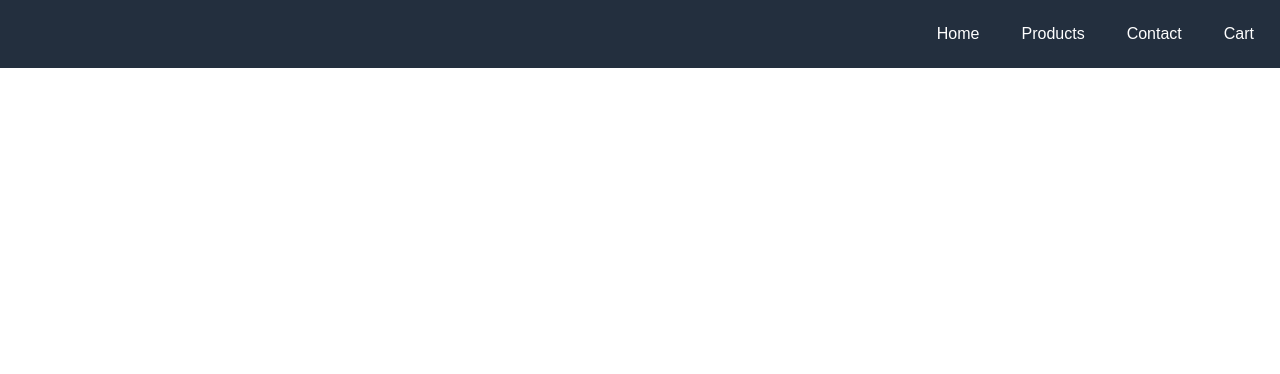
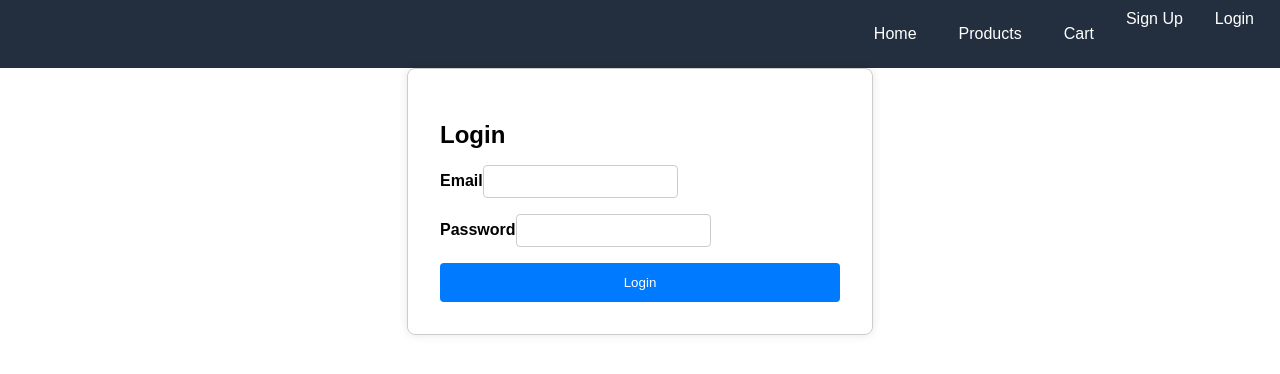
Before and after one commit to mayurpatle/S-MART-ReactJs-, a React (Create React App) app: page /login in a window 1280 px wide. Shown: the top 374 px of the page. Built offline with nearby package versions, Linux system fonts and the light colour scheme; no server answers.

Commit message:
added auth

```diff
--- a/package.json
+++ b/package.json
@@ -8,6 +8,7 @@
     "@testing-library/react": "^13.4.0",
     "@testing-library/user-event": "^13.5.0",
     "cra-template": "1.2.0",
+    "firebase": "^10.12.3",
     "react": "^18.3.1",
     "react-dom": "^18.3.1",
     "react-router-dom": "^6.24.1",
--- a/src/App.js
+++ b/src/App.js
@@ -9,6 +9,9 @@ import ShoppingCartProvider from "./ShoppingCartContext";
 import ShoppingCart from "./components/ShoppingCart";
 import Checkout from "./Checkout";
 import OrderPlaced from "./pages/OrderPlaced";
+import SignUp from "./pages/SignUp";
+import Login from "./pages/Login";
+import { AuthProvider } from "./AuthContext";
 function App() {
   const [cartItems, setCartItems] = React.useState([]);
 
@@ -17,18 +20,25 @@ function App() {
   };
 
   return (
+    <AuthProvider>
       <ShoppingCartProvider>
         <Navbar />
         <Routes>
           <Route path="/" element={<Home />} />
           <Route path="/products" element={<Products />} />
           <Route path="/products/:productId" element={<ProductDetail />} />
-        <Route path="/checkout" element={<Checkout cartItems={cartItems} />} />
+          <Route
+            path="/checkout"
+            element={<Checkout cartItems={cartItems} />}
+          />
           <Route path="/cart" element={<ShoppingCart />} />
           <Route path="/orderplaced" element={<OrderPlaced />} />{" "}
           {/* Add route for OrderPlaced */}
+          <Route path="/signup" element={<SignUp />} />
+          <Route path="/login" element={<Login />} />
         </Routes>
       </ShoppingCartProvider>
+    </AuthProvider>
   );
 }
 
--- /dev/null
+++ b/src/AuthContext.js
@@ -0,0 +1,23 @@
+import React, { createContext, useState, useEffect } from "react";
+import { onAuthStateChanged } from "firebase/auth";
+import { auth } from "./firebase";
+
+export const AuthContext = createContext();
+
+export const AuthProvider = ({ children }) => {
+  const [currentUser, setCurrentUser] = useState(null);
+
+  useEffect(() => {
+    const unsubscribe = onAuthStateChanged(auth, (user) => {
+      setCurrentUser(user);
+    });
+
+    return () => unsubscribe();
+  }, []);
+
+  return (
+    <AuthContext.Provider value={{ currentUser }}>
+      {children}
+    </AuthContext.Provider>
+  );
+};
--- a/src/components/Navbar.jsx
+++ b/src/components/Navbar.jsx
@@ -1,22 +1,38 @@
-import React from 'react'
-import { Link } from 'react-router-dom'
-import styles  from '../styles/Navbar.module.css'
+import React, { useContext } from "react";
+import { Link } from "react-router-dom";
+import { AuthContext } from "../AuthContext";
+import { auth } from "../firebase";
+import styles from "../styles/Navbar.module.css";
+
 const Navbar = () => {
+  const { currentUser } = useContext(AuthContext);
+
+  const handleLogout = async () => {
+    await auth.signOut();
+  };
+
   return (
     <nav className={styles.navbar}>
-      {/* Container for  logo */}
-      <div className={styles.logoContainer}></div>
-      {/* Container for  search box  */}
-      <div className={styles.searchContainer}></div>
-      {/*  left container  */}
       <div className={styles.leftContainer}>
         <Link to="/">Home</Link>
         <Link to="/products">Products</Link>
-        <Link to="/contact">Contact</Link>
         <Link to="/cart">Cart</Link>
+      </div>
+      <div className={styles.rightContainer}>
+        {currentUser ? (
+          <>
+            <span>{currentUser.email}</span>
+            <button onClick={handleLogout}>Logout</button>
+          </>
+        ) : (
+          <>
+            <Link to="/signup">Sign Up</Link>
+            <Link to="/login">Login</Link>
+          </>
+        )}
       </div>
     </nav>
   );
-}
+};
 
-export default Navbar
+export default Navbar;
--- /dev/null
+++ b/src/firebase.jsx
@@ -0,0 +1,21 @@
+// Import the functions you need from the SDKs you need
+import { initializeApp } from "firebase/app";
+import { getAuth } from "firebase/auth";
+// TODO: Add SDKs for Firebase products that you want to use
+// https://firebase.google.com/docs/web/setup#available-libraries
+
+// Your web app's Firebase configuration
+// For Firebase JS SDK v7.20.0 and later, measurementId is optional
+const firebaseConfig = {
+  apiKey: "AIzaSyAH6fzm-juKT6npSPuG8WaxfqJbbxxk6cQ",
+  authDomain: "fir-mart-ae850.firebaseapp.com",
+  projectId: "fir-mart-ae850",
+  storageBucket: "fir-mart-ae850.appspot.com",
+  messagingSenderId: "1083988996405",
+  appId: "1:1083988996405:web:b4e37874290e590f11dc7c",
+  measurementId: "G-C4SL6T8V06",
+};
+
+// Initialize Firebase
+const app = initializeApp(firebaseConfig);
+export const auth = getAuth(app);
--- /dev/null
+++ b/src/pages/Login.jsx
@@ -0,0 +1,52 @@
+import React, { useState } from "react";
+import { signInWithEmailAndPassword } from "firebase/auth";
+import { auth } from "../firebase";
+import { useNavigate } from "react-router-dom";
+import styles from "../styles/Auth.module.css";
+
+const Login = () => {
+  const [email, setEmail] = useState("");
+  const [password, setPassword] = useState("");
+  const [error, setError] = useState("");
+  const navigate = useNavigate();
+
+  const handleSubmit = async (e) => {
+    e.preventDefault();
+    try {
+      await signInWithEmailAndPassword(auth, email, password);
+      navigate("/"); // Redirect to home page after successful login
+    } catch (error) {
+      setError(error.message);
+    }
+  };
+
+  return (
+    <div className={styles.auth}>
+      <h2>Login</h2>
+      <form onSubmit={handleSubmit}>
+        <div>
+          <label>Email</label>
+          <input
+            type="email"
+            value={email}
+            onChange={(e) => setEmail(e.target.value)}
+            required
+          />
+        </div>
+        <div>
+          <label>Password</label>
+          <input
+            type="password"
+            value={password}
+            onChange={(e) => setPassword(e.target.value)}
+            required
+          />
+        </div>
+        {error && <p className={styles.error}>{error}</p>}
+        <button type="submit">Login</button>
+      </form>
+    </div>
+  );
+};
+
+export default Login;
--- /dev/null
+++ b/src/pages/SignUp.jsx
@@ -0,0 +1,52 @@
+import React, { useState } from "react";
+import { createUserWithEmailAndPassword } from "firebase/auth";
+import { auth } from "../firebase";
+import { useNavigate } from "react-router-dom";
+import styles from "../styles/Auth.module.css";
+
+const SignUp = () => {
+  const [email, setEmail] = useState("");
+  const [password, setPassword] = useState("");
+  const [error, setError] = useState("");
+  const navigate = useNavigate();
+
+  const handleSubmit = async (e) => {
+    e.preventDefault();
+    try {
+      await createUserWithEmailAndPassword(auth, email, password);
+      navigate("/"); // Redirect to home page after successful sign up
+    } catch (error) {
+      setError(error.message);
+    }
+  };
+
+  return (
+    <div className={styles.auth}>
+      <h2>Sign Up</h2>
+      <form onSubmit={handleSubmit}>
+        <div>
+          <label>Email</label>
+          <input
+            type="email"
+            value={email}
+            onChange={(e) => setEmail(e.target.value)}
+            required
+          />
+        </div>
+        <div>
+          <label>Password</label>
+          <input
+            type="password"
+            value={password}
+            onChange={(e) => setPassword(e.target.value)}
+            required
+          />
+        </div>
+        {error && <p className={styles.error}>{error}</p>}
+        <button type="submit">Sign Up</button>
+      </form>
+    </div>
+  );
+};
+
+export default SignUp;
--- /dev/null
+++ b/src/styles/Auth.module.css
@@ -0,0 +1,50 @@
+.auth {
+  max-width: 400px;
+  margin: 0 auto;
+  padding: 2rem;
+  border: 1px solid #ccc;
+  border-radius: 8px;
+  box-shadow: 0 0 10px rgba(0, 0, 0, 0.1);
+}
+
+.auth h2 {
+  margin-bottom: 1rem;
+}
+
+.auth form {
+  display: flex;
+  flex-direction: column;
+}
+
+.auth form div {
+  margin-bottom: 1rem;
+}
+
+.auth form label {
+  margin-bottom: 0.5rem;
+  font-weight: bold;
+}
+
+.auth form input {
+  padding: 0.5rem;
+  border: 1px solid #ccc;
+  border-radius: 4px;
+}
+
+.auth form button {
+  padding: 0.75rem;
+  background-color: #007bff;
+  color: white;
+  border: none;
+  border-radius: 4px;
+  cursor: pointer;
+}
+
+.auth form button:hover {
+  background-color: #0056b3;
+}
+
+.auth .error {
+  color: red;
+  margin-bottom: 1rem;
+}
```
Also changed, not shown: 1 other file (tests, documents, lock files or other folders). Lines whose indentation alone changed are shown as unchanged.
